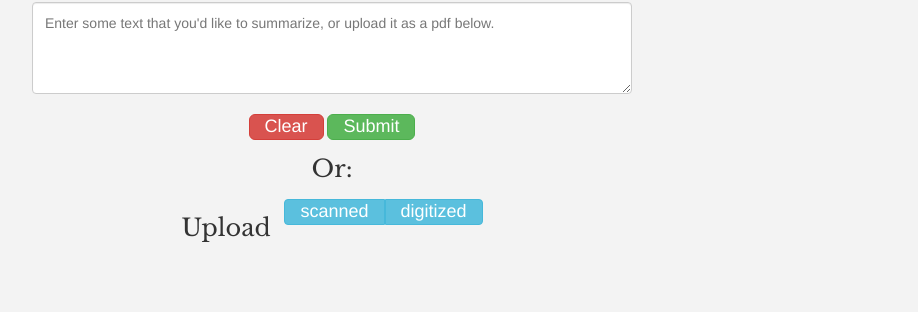
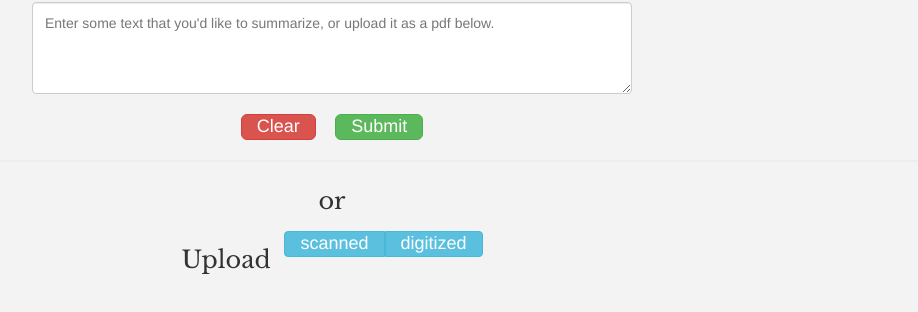
Before and after one commit to felixzhuologist/Summarize, a plain HTML site: page index.html in a window 1280 px wide. Shown: the part 156-468 px from the top of the page, without its empty margins (308-1226 px from the left). Drawn offline with nearby package versions, Linux system fonts and the light colour scheme.

Commit message:
Misc fixes

```diff
--- a/index.html
+++ b/index.html
@@ -22,15 +22,13 @@
             <h2 class="text-center">What would you like to summarize?</h2>
             <textarea class="form-control" rows="4" id="inputText" placeholder="Enter some text that you'd like to summarize, or upload it as a pdf below."></textarea><br>
             <div id="buttoncontainer">
-                <div id="buttons" class="btn-group btn-group-lg">
-                    <button type="button" class="btn btn-danger">Clear</button>
-                </div>
-                <div id="buttons" class="btn-group btn-group-lg">
-                    <button type="button" class="btn btn-success" id="btn-submit">Submit</button>
-                </div>
+                <button type="button" class="btn btn-danger btn-lg">Clear</button>
+                &nbsp; &nbsp;
+                <button type="button" class="btn btn-success btn-lg" id="btn-submit">Submit</button>
             </div>
+            <hr>
             <div id="or">
-                <h3> Or: </h3>
+                <h3>or</h3>
             </div>
             <div id="buttoncontainer">
                 <div id="buttons" class="btn-group btn-group-lg">
@@ -110,15 +108,12 @@
                     <div id="text-main" class="col-lg-9 col-md-9 col-sm-8 col-xs-8">
                     </div>
                     <div id="text-main" class="col-lg-3 col-md-3 col-sm-4 col-xs-4 hover-info">
-
                     </div>
                 </div>
                 <div class="tab-pane row" id="summary">
                     <div class="col-lg-9 col-md-9 col-sm-8 col-xs-8" id="summary-main">
-                        ...
                     </div>
                     <div class="col-lg-3 col-md-3 col-sm-4 col-xs-4 hover-info">
-                        0-click
                     </div>
                 </div>
             </div>
```
